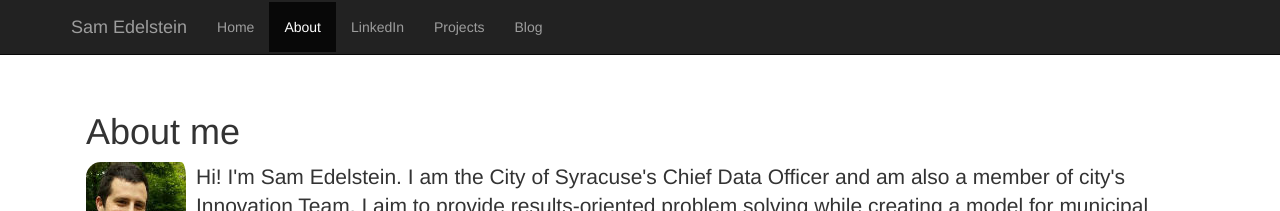
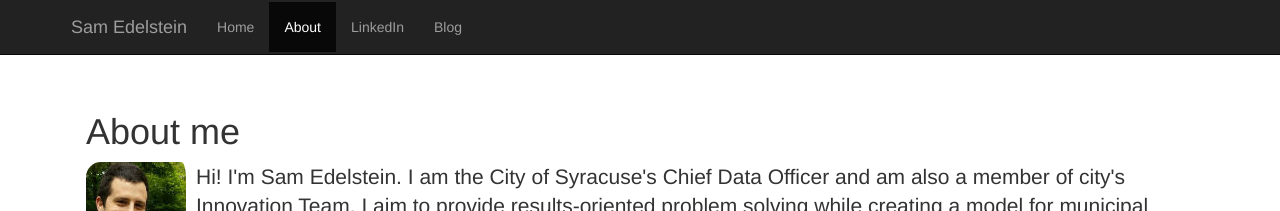
Before and after one commit to samedelstein/samedelstein.github.io, a Jekyll site: the page built from about.html, in a window 1280 px wide. Shown: the top 211 px of the page. Built offline with Jekyll 4.4.1, drawn with Linux system fonts in a browser that asks for light colours; nearby versions of some CDN libraries; library files that are not in the unit come from our copies.

Commit message:
made updates

```diff
--- a/about.html
+++ b/about.html
@@ -22,7 +22,6 @@ title: about
             <li><a href="/">Home</a></li>
             <li class="active"><a href="about">About</a></li>
             <li><a href="https://www.linkedin.com/in/samedelstein">LinkedIn</a></li>
-            <li><a href="projects">Projects</a></li>
             <li><a href="https://medium.com/@samedelstein">Blog</a></li>
           </ul>
         </div><!--/.nav-collapse -->
```
